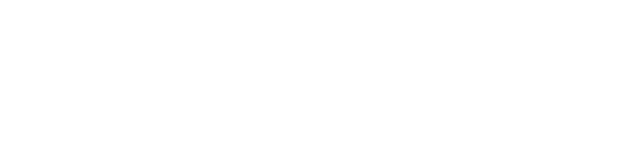
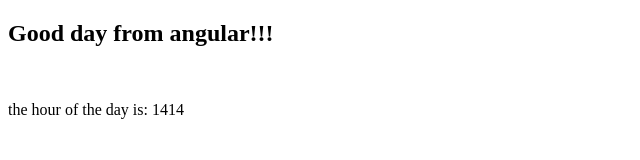
Before and after one commit to volfmessing/ng-first-vit, a website: page index.html in a window 1280 px wide. Shown: the whole page, without its empty margins (0-640 px from the left). Drawn offline with nearby package versions, Linux system fonts and the light colour scheme.

Commit message:
added angular to application

```diff
--- a/index.html
+++ b/index.html
@@ -5,7 +5,11 @@
     <title>ng-first-vit::first Angular application</title>
     <script src="node_modules/angular/angular.js"></script>
 </head>
-<body>
-<h2 ng-if="false">Hello from angular!!!</h2>
+<body ng-init="hourOfDay = 14">
+<h2 ng-if="hourOfDay >12">Good day from angular!!!</h2>
+<h2 ng-if="hourOfDay <12">Good morning from angular!!!</h2>
+
+<br/>
+<p> the hour of the day is: {{hourOfDay}}<span ng-bind="hourOfDay"></span></p>
 </body>
 </html>
```
